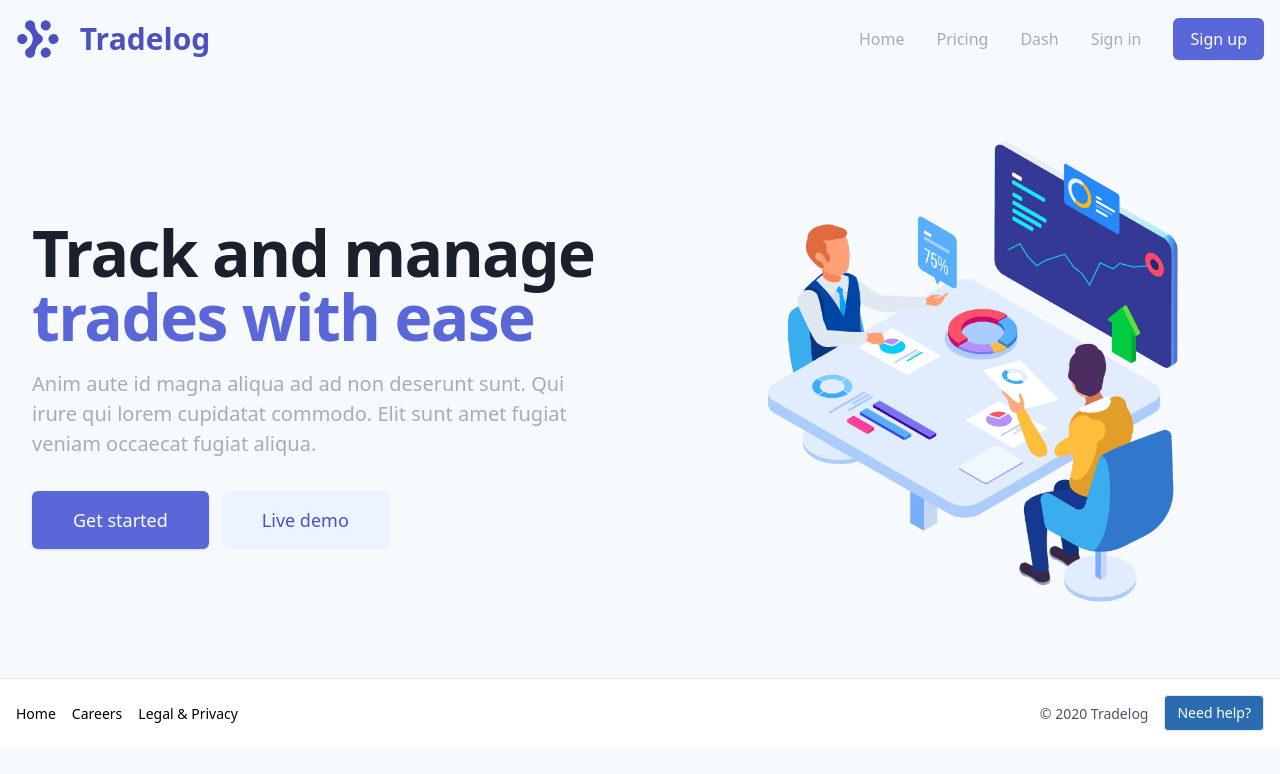
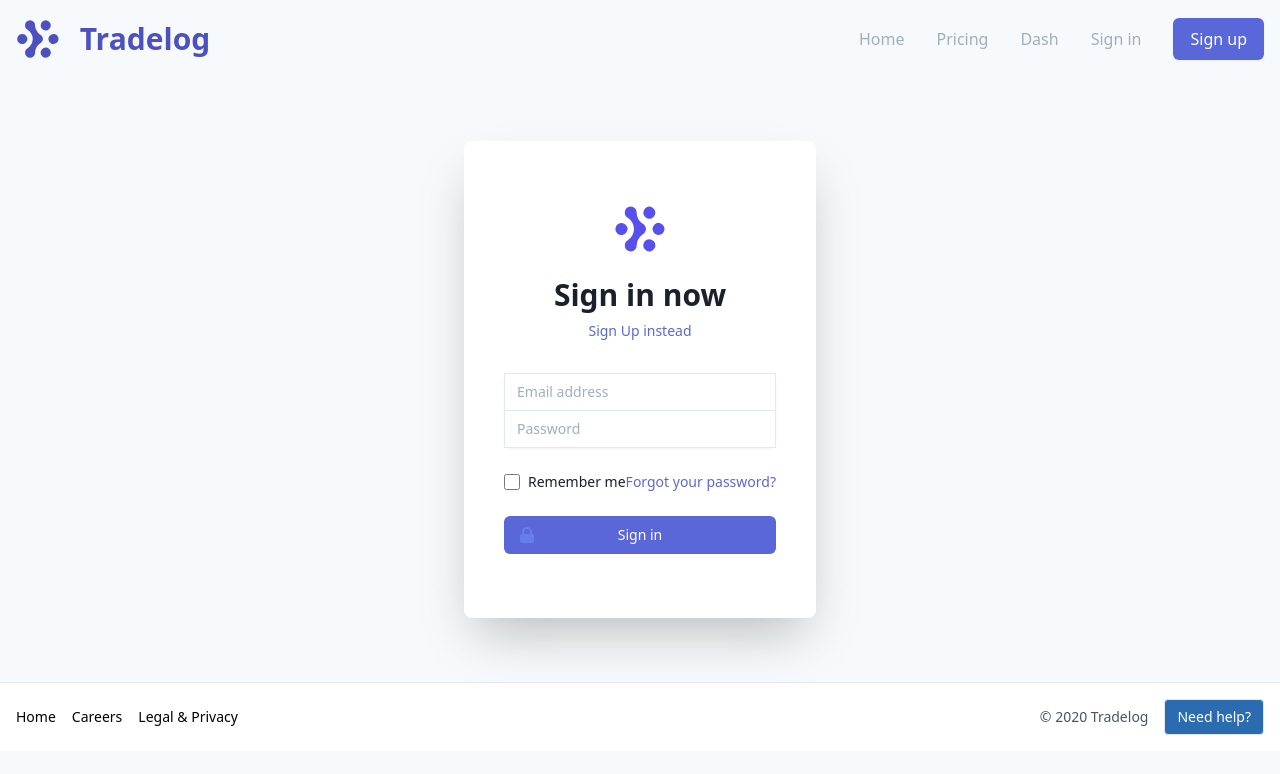
Before and after one commit to Lord-Jerry/trading-history, a React (Create React App) app in the folder client/: page /signin in a window 1280 px wide. Shown: the top 774 px of the page. Built offline with nearby package versions, Linux system fonts and the light colour scheme.

Commit message:
init signin

```diff
--- a/client/src/App.js
+++ b/client/src/App.js
@@ -7,7 +7,6 @@ import Home from './pages/Home'
 import Main from './pages/Main'
 import Footer from './components/mini-components/Footer'
 import Pricing from './pages/Pricing'
-
 
 function App() {
   const [isLogin, setisLogin] = useState(true)
@@ -42,9 +41,7 @@ function App() {
             </Route>
             <Route exact path="/signin">
               <PageWrapper>
-                <Home>
                   <Login setisLogin={setisLogin} />
-                </Home>
               </PageWrapper>
             </Route>
             <PrivateRoute path="/dash" isLogin={isLogin} />
--- a/client/src/components/AuthNavbar.js
+++ b/client/src/components/AuthNavbar.js
@@ -17,7 +17,7 @@ const AuthNavbar = () => {
                 <div class="w-1/4 md:hidden">
                   <svg class="fill-current text-white h-8 w-8" xmlns="http://www.w3.org/2000/svg" viewBox="0 0 20 20"><path d="M16.4 9H3.6c-.552 0-.6.447-.6 1 0 .553.048 1 .6 1h12.8c.552 0 .6-.447.6-1 0-.553-.048-1-.6-1zm0 4H3.6c-.552 0-.6.447-.6 1 0 .553.048 1 .6 1h12.8c.552 0 .6-.447.6-1 0-.553-.048-1-.6-1zM3.6 7h12.8c.552 0 .6-.447.6-1 0-.553-.048-1-.6-1H3.6c-.552 0-.6.447-.6 1 0 .553.048 1 .6 1z" /></svg>
                 </div>
-                <div class="w-1/2 md:w-auto text-center text-white text-2xl font-medium"> tradelog </div>
+                <Link to="/" class="w-1/2 md:w-auto text-center text-white text-2xl font-medium"> tradelog </Link>
 
                 {/* <div class="w-1/4 md:w-auto md:flex text-right">
                   <div>
--- a/client/src/components/Login.js
+++ b/client/src/components/Login.js
@@ -1,6 +1,7 @@
 import React, { useState } from 'react'
-import axios from "axios";
+import axios from "axios"
 import { useHistory } from "react-router-dom"
+import logo from "../assets/images/logo.svg"
 
 const Login = ({ setisLogin }) => {
     let history = useHistory()
@@ -38,9 +39,9 @@ const Login = ({ setisLogin }) => {
     }
 
     return (
-        <div class="max-w-md m px-10 py-16 bg-white rounded-lg border-gray-600 shadow-2xl">
+        <div class="max-w-lg mx-auto px-10 py-16 bg-white rounded-lg border-gray-600 shadow-2xl">
             <div>
-                <img class="mx-auto h-12 w-auto" src="https://tailwindui.com/img/logos/workflow-mark-on-white.svg" alt="Workflow" />
+                <img class="mx-auto h-12 w-auto" src={logo} alt="Workflow" />
                 <h2 class="mt-6 text-center text-3xl leading-9 font-extrabold text-gray-900">
                     Sign in now
                     </h2>
```
Also changed, not shown: 1 other file (tests, documents, lock files or other folders).
